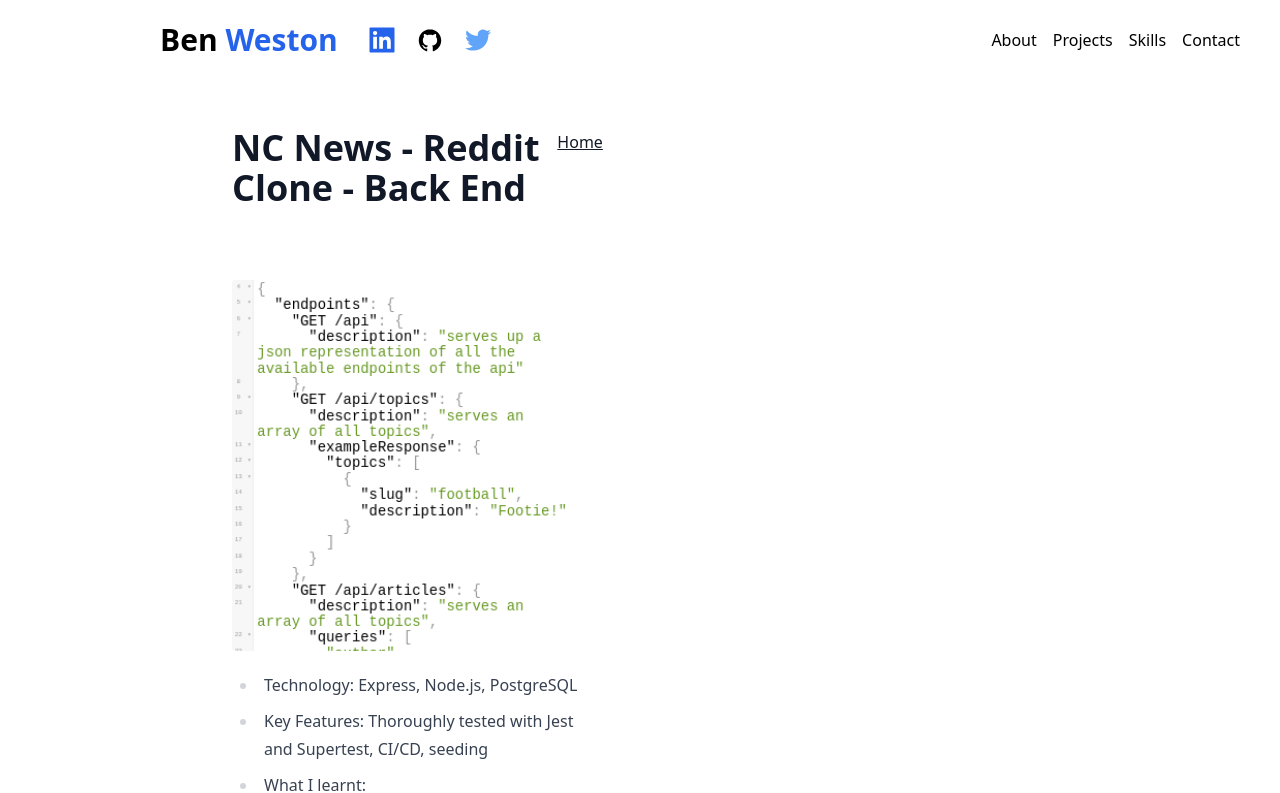
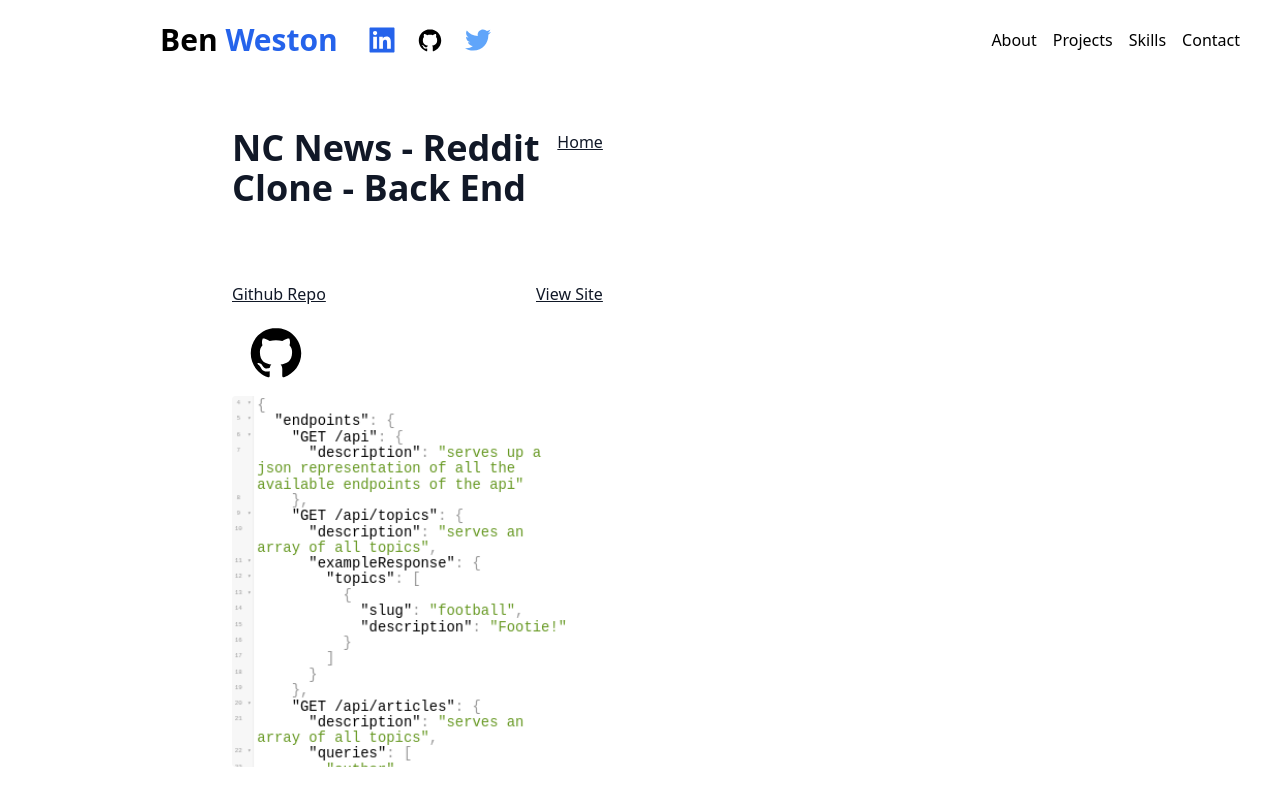
Before and after one commit to benwestondigital/next-portfolio, a Next.js app: page /projects/reddit-back in a window 1280 px wide. Shown: the top 793 px of the page. Built offline with nearby package versions, Linux system fonts and the light colour scheme.

Commit message:
add github and live site link

```diff
--- a/pages/projects/[slug].js
+++ b/pages/projects/[slug].js
@@ -3,6 +3,7 @@ import fs from 'fs';
 import matter from 'gray-matter';
 import Image from 'next/image';
 import md from 'markdown-it';
+import { DiGithubBadge } from 'react-icons/di';
 
 export async function getStaticPaths() {
   const files = fs.readdirSync('projects');
@@ -37,6 +38,17 @@ const ProjectPage = ({ frontmatter, content }) => {
           <a>Home</a>
         </Link>
       </div>
+      <div className='flex justify-between'>
+        <a href={frontmatter.github} target='_blank' rel='noreferrer'>
+          Github Repo
+          <DiGithubBadge className='w-20 h-20 m-1 p-1 text-black hover:text-gray-600' />
+        </a>
+        {frontmatter.livelink && (
+          <a href={frontmatter.livelink} target='_blank' rel='noreferrer'>
+            View Site
+          </a>
+        )}
+      </div>
       <Image
         src={`/${frontmatter.socialImage}`}
         alt={frontmatter.title}
```
